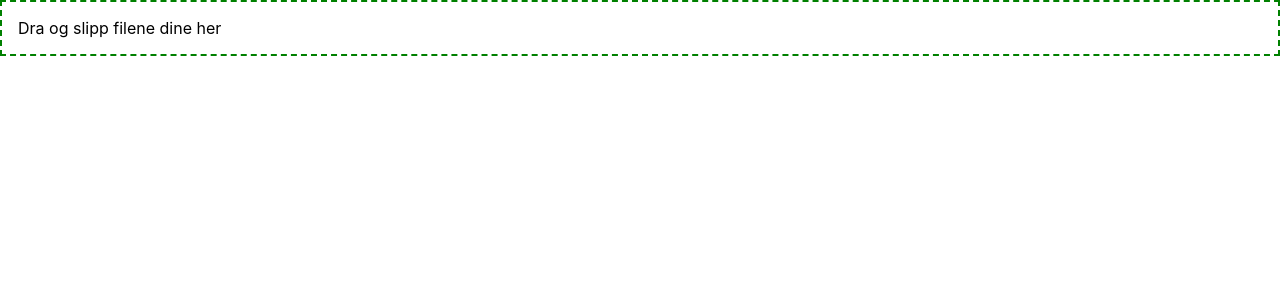
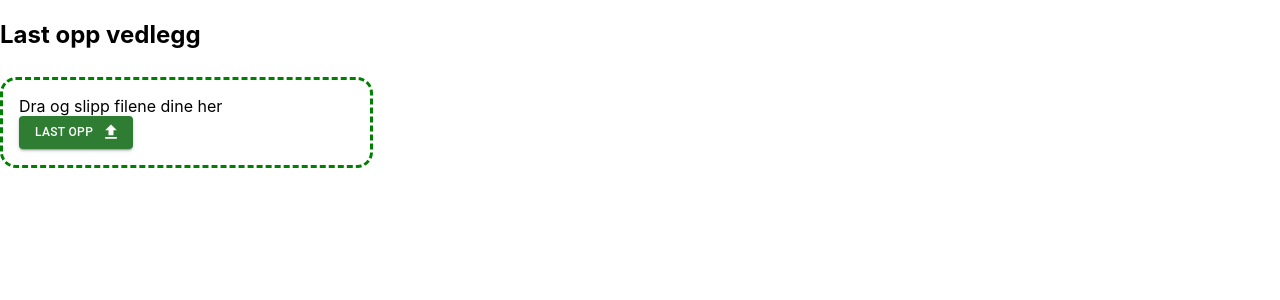
Before and after one commit to kartAI/CADAiD-webapp, a React (Create React App) app: page / in a window 1280 px wide. Shown: the top 300 px of the page. Built offline with nearby package versions, Linux system fonts and the light colour scheme.

Commit message:
adds more components

```diff
--- a/package.json
+++ b/package.json
@@ -5,6 +5,7 @@
   "dependencies": {
     "@emotion/react": "^11.11.3",
     "@emotion/styled": "^11.11.0",
+    "@mui/icons-material": "^5.15.7",
     "@mui/material": "^5.15.6",
     "@testing-library/jest-dom": "^5.17.0",
     "@testing-library/react": "^13.4.0",
@@ -40,5 +41,8 @@
       "last 1 firefox version",
       "last 1 safari version"
     ]
+  },
+  "devDependencies": {
+    "@types/react-beautiful-dnd": "^13.1.8"
   }
 }
--- a/src/App.tsx
+++ b/src/App.tsx
@@ -1,11 +1,32 @@
 //import logo from './logo.svg';
 import React from 'react';
 import './App.css';
-import BoxBasic from './Components/DragDropComponent';
+import DroppableBox from './Components/DragDropBox';
+import Header from './Components/Header';
+import { DragDropContext } from 'react-beautiful-dnd';
+import { Grid } from '@mui/material';
 
 function App() {
+
+  const handleDragEnd = () => {
+    // TODO
+  };
+
   return (
-    <BoxBasic/>
+    <Grid container spacing={1}>
+      <Grid item xs={12}>
+        <Header></Header>
+      </Grid>
+      <Grid item xs={12}>
+        <Grid item xs={3.5}>
+        <DragDropContext onDragEnd={handleDragEnd}>
+          <DroppableBox/>
+        </DragDropContext>
+        </Grid>
+      </Grid>
+    </Grid>
+
+
   );
 }
 
--- /dev/null
+++ b/src/Components/DragDropBox.tsx
@@ -0,0 +1,18 @@
+import { DragDropContext, Droppable } from "react-beautiful-dnd";
+import Box from '@mui/system/Box';
+import { Button } from "@mui/material";
+import { FileUpload, Opacity } from "@mui/icons-material";
+import { green } from "@mui/material/colors";
+
+export default function DroppableBox() {
+    return (
+        <Droppable droppableId="droppable">
+            {(provided) => (
+            <Box component="section"sx={{ p: 2, border: '3px dashed green', borderRadius: '16px'}} ref={provided.innerRef} {...provided.droppableProps}>
+            Dra og slipp filene dine her &nbsp; &nbsp; <Button variant="contained"  endIcon={<FileUpload/>} color="success" sx={{ fontSize: 12}}>Last opp</Button>
+        </Box>
+        )}
+        </Droppable>
+
+    );
+}
--- a/src/Components/DragDropComponent.tsx
+++ /dev/null
@@ -1,10 +0,0 @@
-import React from 'react';
-import Box from '@mui/system/Box';
-
-export default function BoxBasic() {
-    return (
-        <Box component="section" sx={{ p: 2, border: '2px dashed green'}}>
-            Dra og slipp filene dine her
-        </Box>
-    );
-}
--- /dev/null
+++ b/src/Components/Header.tsx
@@ -0,0 +1,9 @@
+import { Box } from "@mui/material";
+
+const headercontent = "Last opp vedlegg";
+
+export default function Header() {
+    return(
+        <Box component="section"><h1>{headercontent}</h1></Box>
+    );
+}
--- /dev/null
+++ b/src/Components/InformationBox.tsx
@@ -0,0 +1,3 @@
+export default function InfoBox() {
+
+}
--- /dev/null
+++ b/src/Components/UploadedList.tsx
@@ -0,0 +1,3 @@
+export default function UploadedFileList() {
+
+}
```
Also changed, not shown: 1 other file (tests, documents, lock files or other folders).
